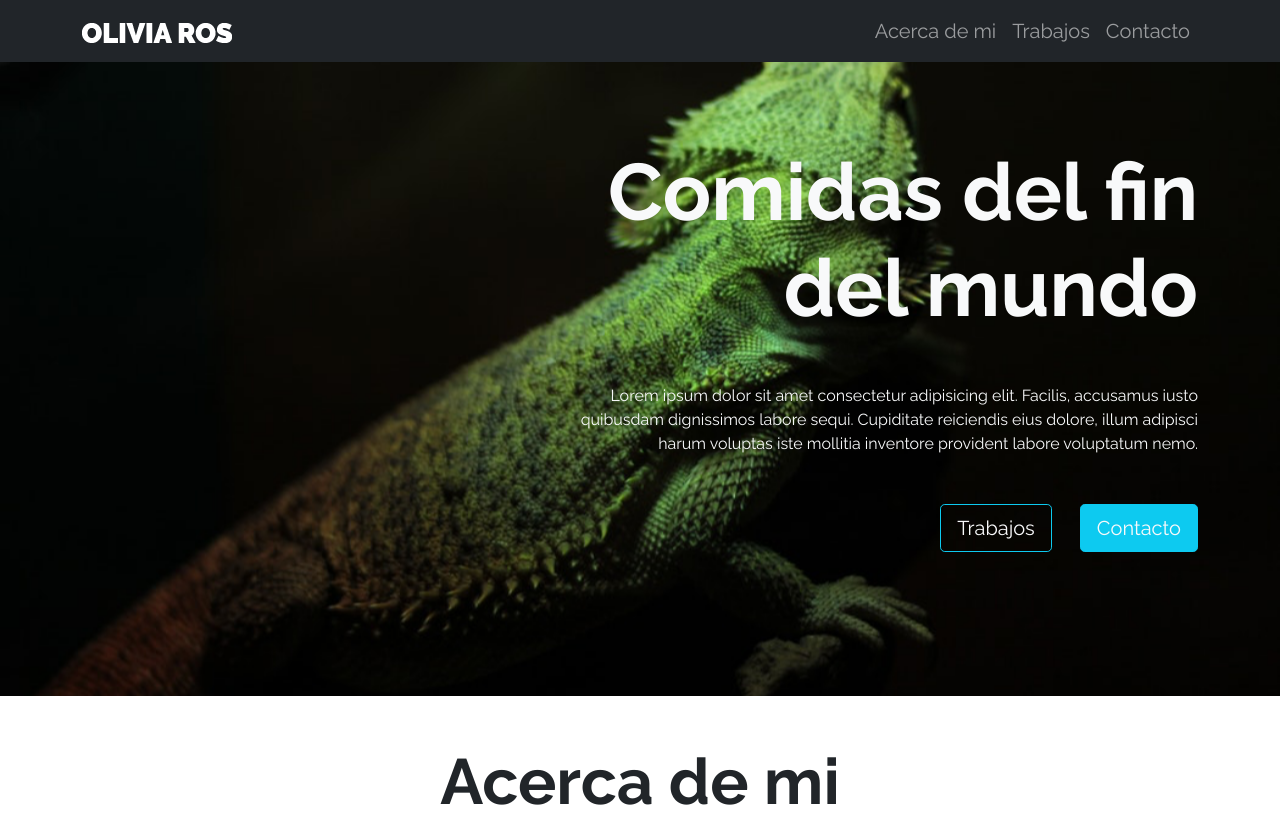
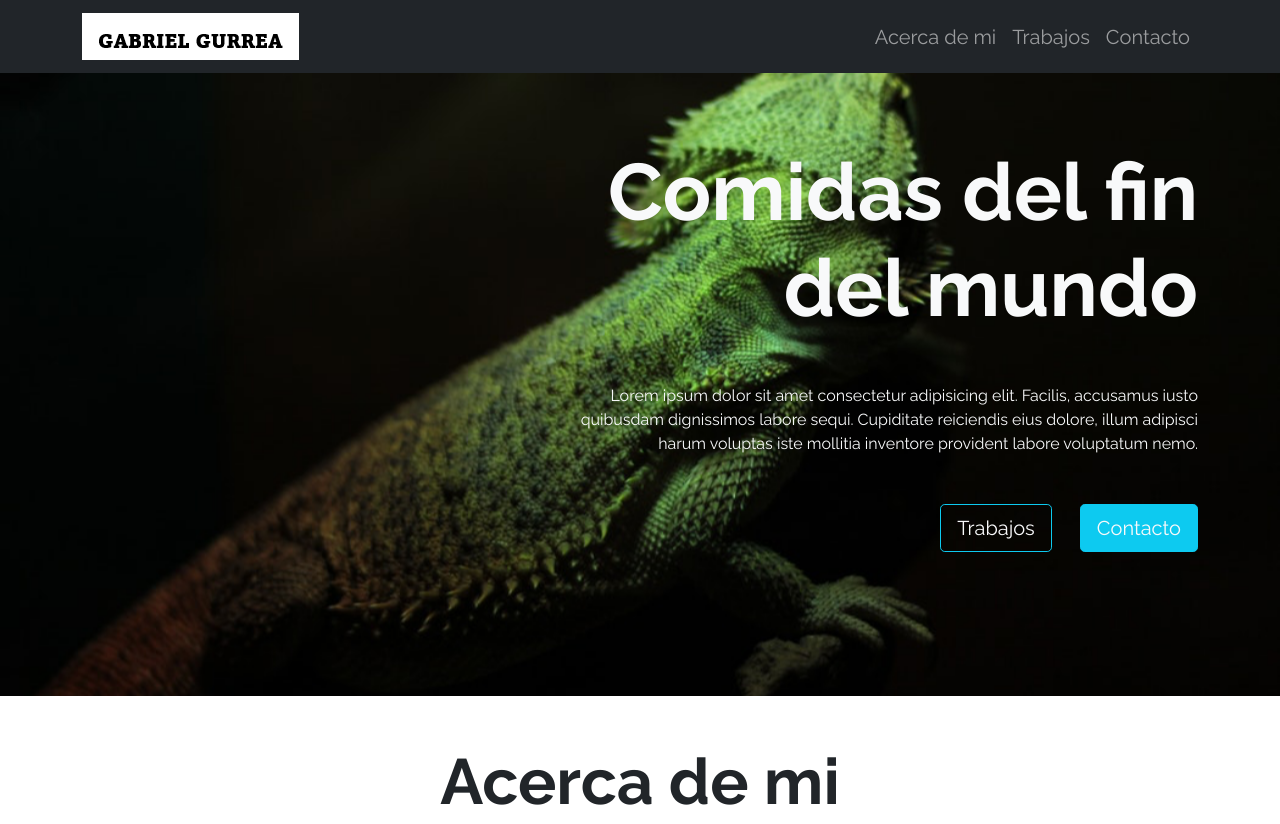
Before and after one commit to gabo1624/fdsw-copia, a plain HTML site: page index.html in a window 1280 px wide. Shown: the top 824 px of the page. Drawn offline with nearby package versions, Linux system fonts and the light colour scheme.

Commit message:
cambios en logo

```diff
--- a/index.html
+++ b/index.html
@@ -21,7 +21,7 @@
     <nav class="navbar navbar-expand-lg navbar-dark bg-dark fixed-top">
         <div class="container">
             <a class="navbar-brand" href="#">
-                <img src="assets/img/logo.png" class="img-fluid">
+                <img src="assets/img/logo2.png" class="img-fluid">
             </a>
             <button class="navbar-toggler" type="button" data-bs-toggle="collapse"
                 aria-controls="navbarSupportedContent" aria-expanded="false" aria-label="Toggle navigation">
```
Also changed, not shown: assets/img/logo2.png (added).
